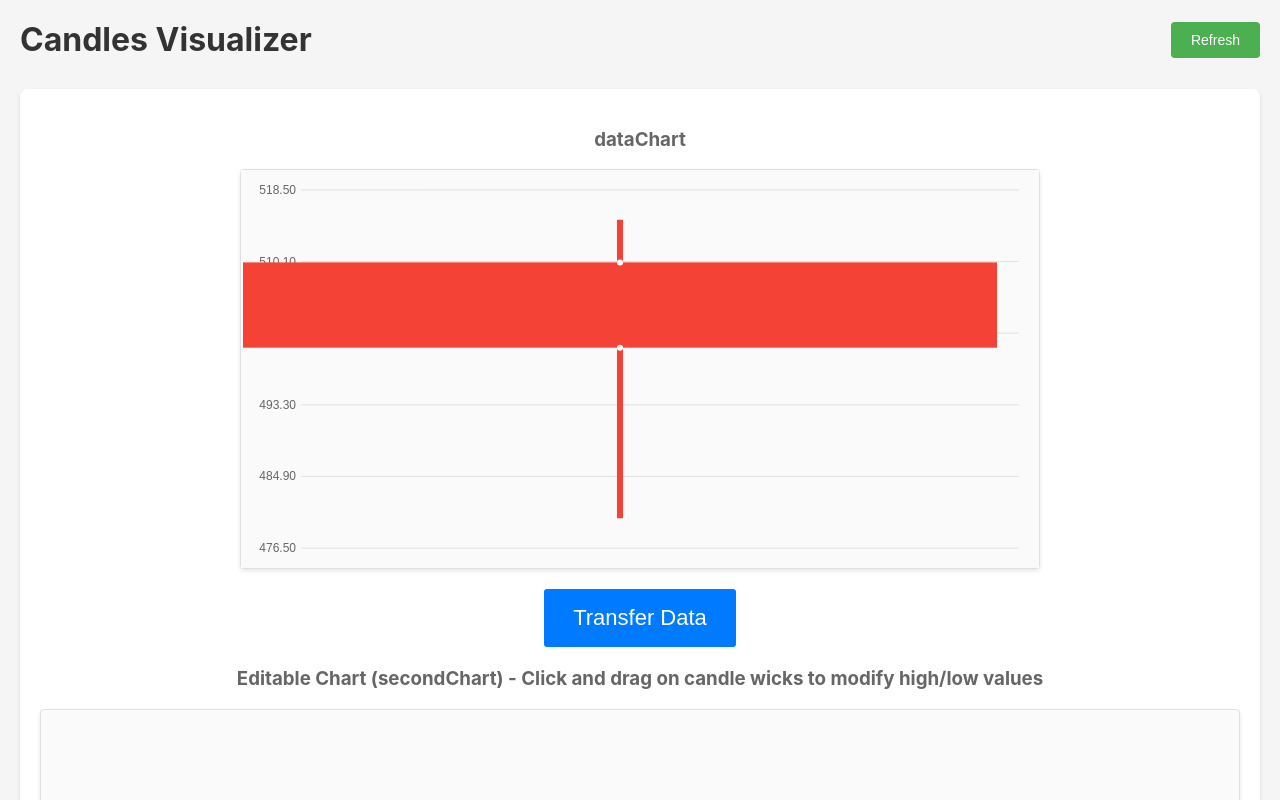
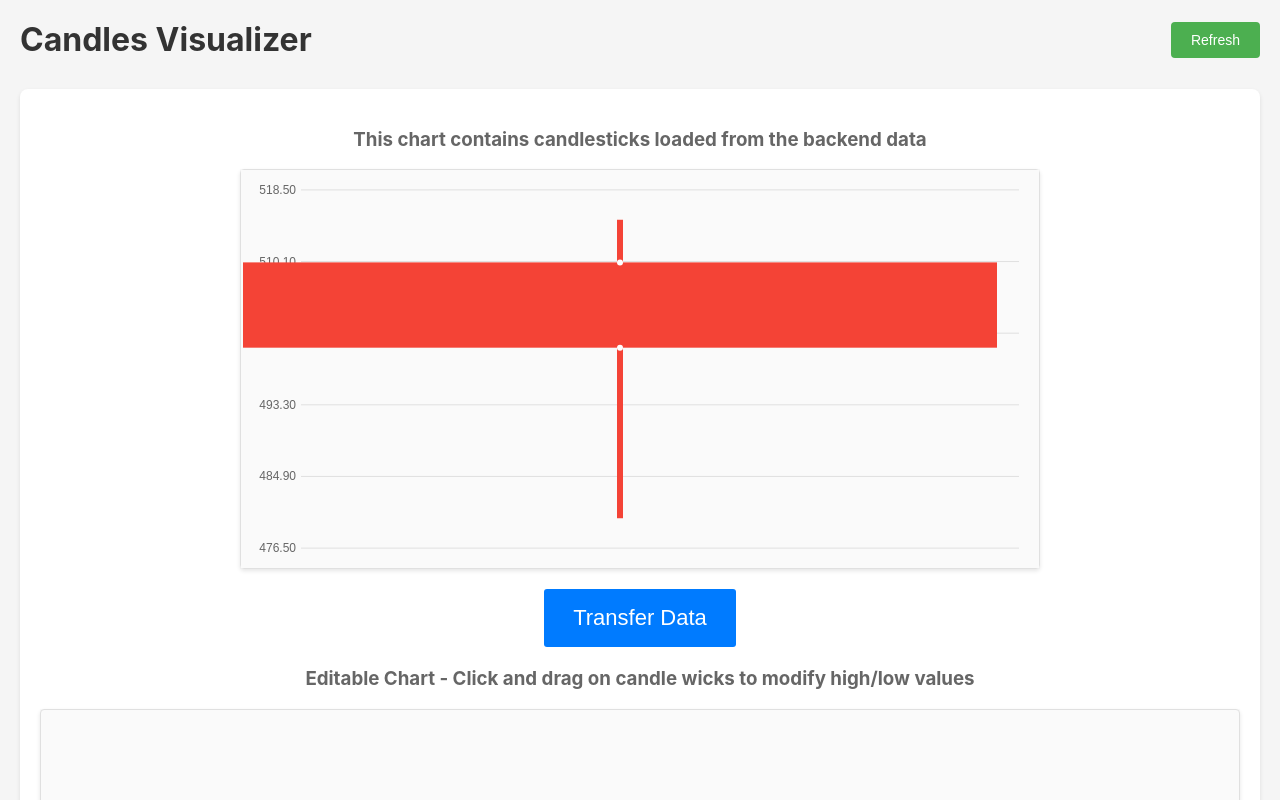
Before and after one commit to onor13/TradingTools, an Angular app in the folder CandlesVisualizer/: page / in a window 1280 px wide. Shown: the top 800 px of the page. Built offline with nearby package versions, Linux system fonts and the light colour scheme; no server answers.

Commit message:
renaming of secondChart to editableChart + cleanup the UI

```diff
--- a/CandlesVisualizer/src/app/app.component.html
+++ b/CandlesVisualizer/src/app/app.component.html
@@ -15,8 +15,8 @@
       <div class="empty-state">No candle data available</div>
     } @else {
       <div style="width: 100%; max-width: 100%;">
-        <h3 style="text-align: center; color: #666;">dataChart</h3>
-        <app-data-chart [candles]="candles"></app-data-chart>
+        <h3 style="text-align: center; color: #666;">This chart contains candlesticks loaded from the backend data</h3>
+        <app-data-chart id="dataChart" [candles]="candles"></app-data-chart>
       </div>
 
       <div style="text-align: center; margin: 20px 0;">
@@ -25,8 +25,8 @@
 
       <!-- Second chart that will display transferred data -->
       <div style="margin-top: 20px; width: 100%; max-width: 100%;">
-        <h3 style="text-align: center; color: #666;">Editable Chart (secondChart) - Click and drag on candle wicks to modify high/low values</h3>
-        <app-editable-chart [candles]="transferredCandles" (candleModified)="onCandleModified($event)"></app-editable-chart>
+        <h3 style="text-align: center; color: #666;">Editable Chart - Click and drag on candle wicks to modify high/low values</h3>
+        <app-editable-chart id="editableChart" [candles]="transferredCandles" (candleModified)="onCandleModified($event)"></app-editable-chart>
       </div>
     }
   </main>
```
Also changed, not shown: 1 other file (tests, documents, lock files or other folders).
